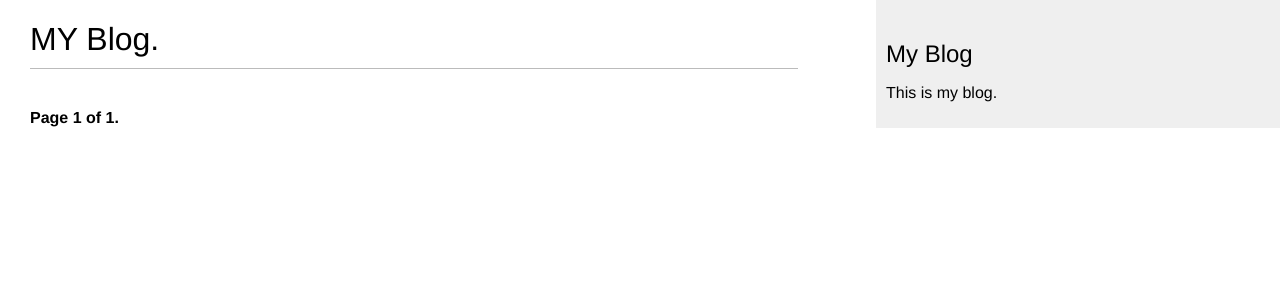
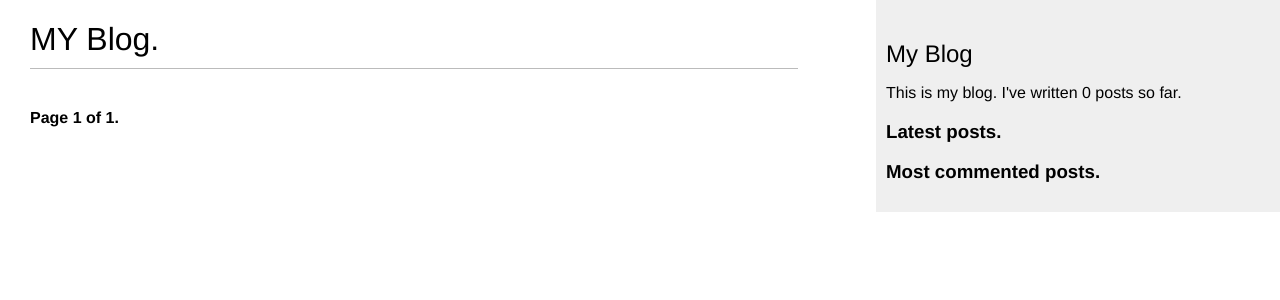
Before and after one commit to Abdallahzyada/blog, a Django app: page /blog/ in a window 1280 px wide. Shown: the top 300 px of the page. Run offline with Django 4.2, Linux system fonts and the light colour scheme; data that the repository does not hold is empty.

Commit message:
building custom template tags

```diff
--- a/mysite/blog/templates/blog/base.html
+++ b/mysite/blog/templates/blog/base.html
@@ -1,3 +1,4 @@
+{% load blog_tags %}
 {% load static %}
 <!DOCTYPE html>
 <html lang="en">
@@ -14,7 +15,20 @@
     </div>
     <div id="sidebar">
         <h2>My Blog</h2>
-        <p>This is my blog.</p>
+        <p>This is my blog.
+            I've written {% total_posts %} posts so far.
+        </p>
+        <h3>Latest posts.</h3>
+        {% show_latest_posts 3%}
+        <h3>Most commented posts.</h3>
+        {% get_most_commented_posts as most_commented_posts%}
+        <ul>
+            {% for post in most_commented_posts %}
+            <li>
+                <a href="{{post.get_absolute_url}}">{{post.title}}</a>
+            </li>
+            {% endfor %}
+        </ul>
     </div>
 </body>
 </html>
--- /dev/null
+++ b/mysite/blog/templates/blog/post/latest_posts.html
@@ -0,0 +1,7 @@
+<ul>
+    {% for post in latest_posts %}
+    <li>
+        <a href="{{post.get_absolute_url}}">{{post.title}}</a>
+    </li>
+    {% endfor %}
+</ul>
--- /dev/null
+++ b/mysite/blog/templatetags/blog_tags.py
@@ -0,0 +1,20 @@
+from django import template
+from ..models import Post
+from django.db.models import Count
+
+register = template.Library()
+
+@register.simple_tag
+def total_posts():
+    return Post.published.count()
+
+@register.inclusion_tag('blog/post/latest_posts.html')
+def show_latest_posts(count = 5):
+    latest_posts = Post.published.order_by('-publish')[:count]
+    return {'latest_posts' : latest_posts}
+
+@register.simple_tag
+def get_most_commented_posts(count = 5):
+    return Post.published.annotate(
+        total_comments = Count('comments')
+    ).order_by('-total_comments')[:count]
```
Also changed, not shown: mysite/blog/templatetags/__init__.py (added).
